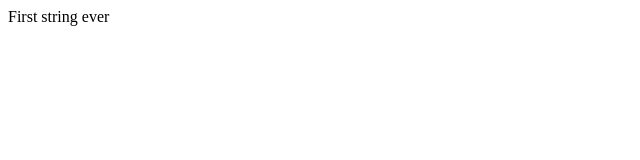
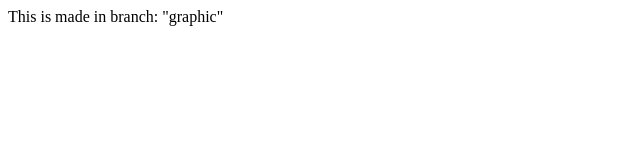
Before and after one commit to lurpeeBurbee/mega-adventure-2, a plain HTML site: page index.html in a window 1280 px wide. Shown: the whole page, without its empty margins (0-640 px from the left). Drawn offline with Linux system fonts and the light colour scheme.

Commit message:
update graphic branch

```diff
--- a/index.html
+++ b/index.html
@@ -1,7 +1,7 @@
 <html>
 <body>
 <p>
-First string ever
+This is made in branch: "graphic"
 </p>
 </body>
 </html>
```
